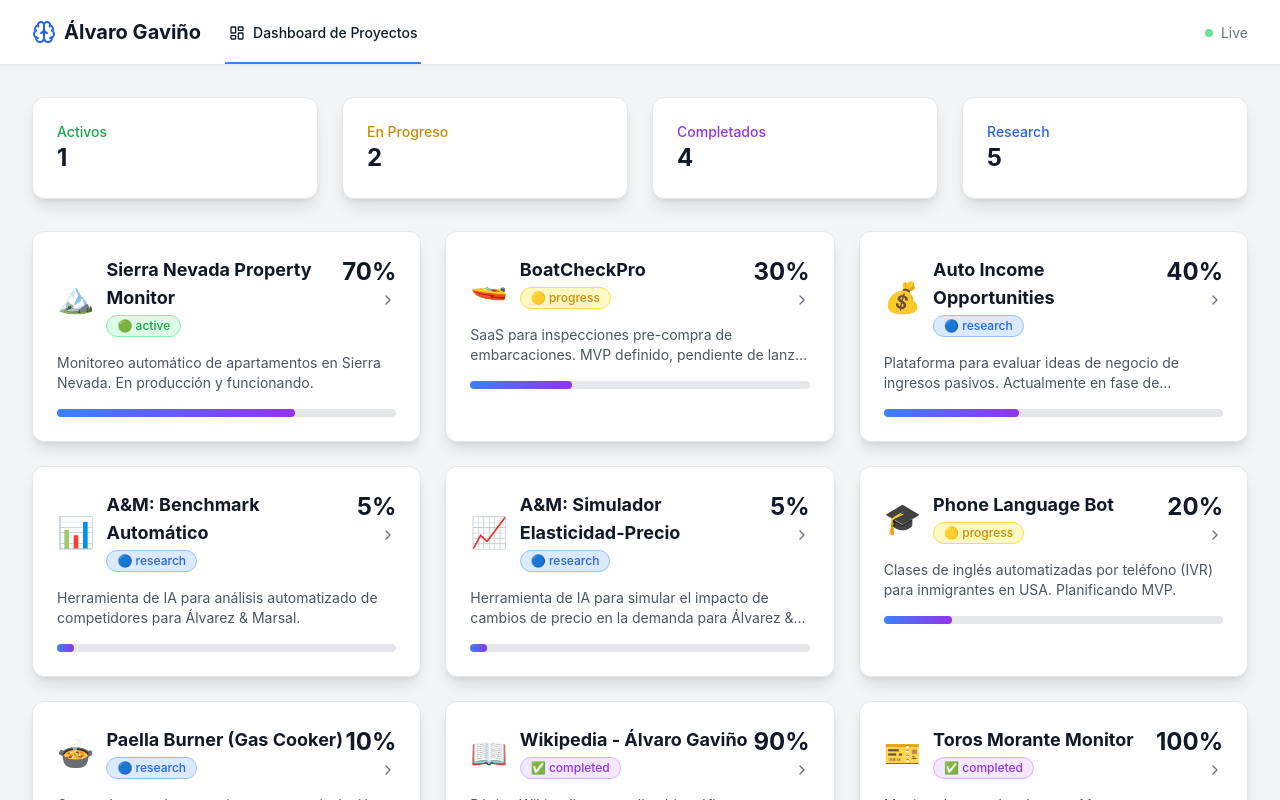
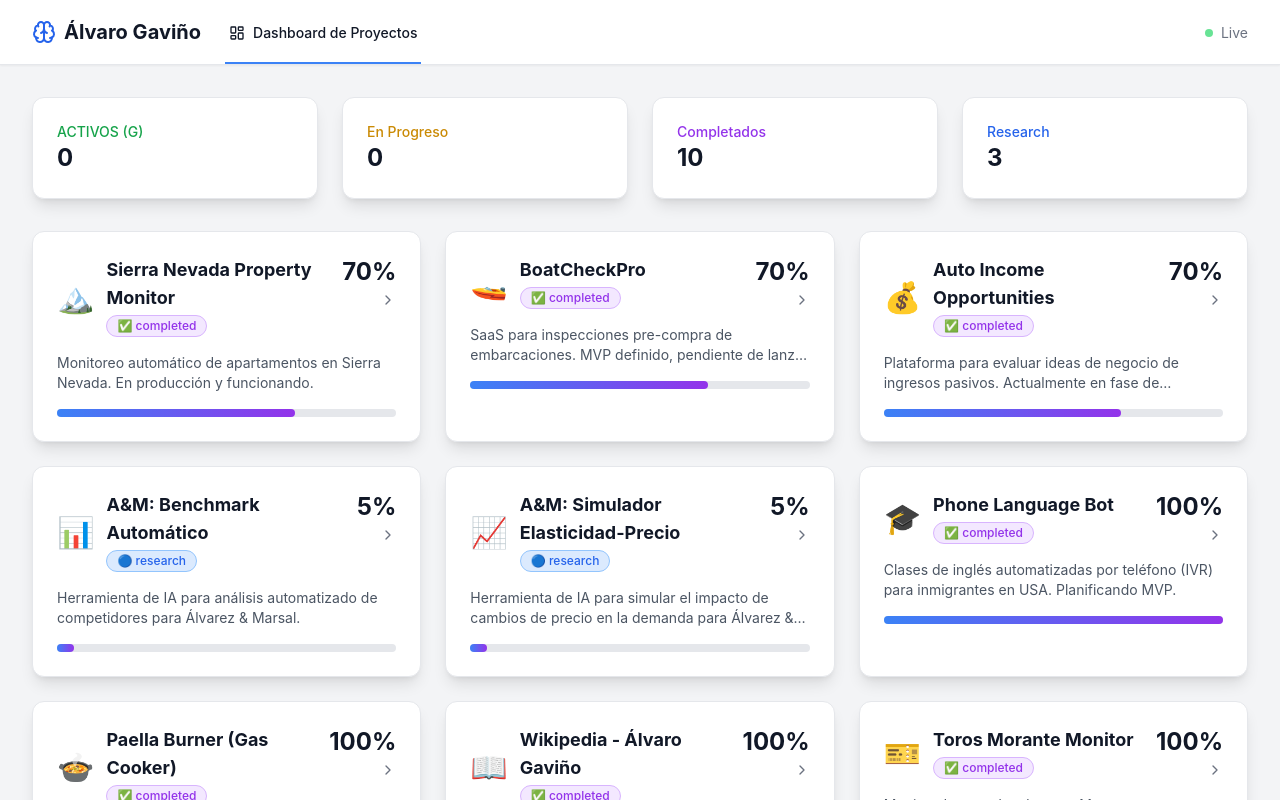
Before and after one commit to agavino1/projects-dashboard, a Next.js app: page / in a window 1280 px wide. Shown: the top 800 px of the page. Built offline with nearby package versions, Linux system fonts and the light colour scheme.

Commit message:
feat: add Disneyland project, debug marker ACTIVOS (G), restore build script

```diff
--- a/app/page.tsx
+++ b/app/page.tsx
@@ -171,7 +171,7 @@ export default function DashboardPage() {
         {/* Stats */}
         <div className="grid grid-cols-1 md:grid-cols-4 gap-6 mb-8">
           <div className="bg-white rounded-xl p-6 shadow-lg border">
-              <p className="text-green-600 text-sm font-medium">Activos</p>
+              <p className="text-green-600 text-sm font-medium">ACTIVOS (G)</p>
               <p className="text-2xl font-bold text-gray-900">{stats.active}</p>
           </div>
           <div className="bg-white rounded-xl p-6 shadow-lg border">
--- a/public/projects-data.json
+++ b/public/projects-data.json
@@ -1,81 +1,227 @@
 {
   "projects": [
     {
-      "id": "sierra-nevada", "emoji": "🏔️", "name": "Sierra Nevada Property Monitor", "status": "active", "category": "tech", "progress": 70,
+      "id": "sierra-nevada",
+      "emoji": "🏔️",
+      "name": "Sierra Nevada Property Monitor",
+      "status": "completed",
+      "category": "tech",
+      "progress": 70,
       "description": "Monitoreo automático de apartamentos en Sierra Nevada. En producción y funcionando.",
-      "links": { "landing": [{ "url": "https://properties.anayalvaro.com", "title": "Landing" }], "repo": [{ "url": "https://github.com/agavino1/sierra-nevada-dashboard", "title": "GitHub" }] }, "insights": [],
-      "tasks_sebastian": ["Investigar API de Inmobiliario.es", "Diseñar mockup de dashboard web"],
-      "tasks_alvaro": ["Validar otros portales de interés"]
+      "links": {
+        "landing": [
+          {
+            "url": "https://properties.anayalvaro.com",
+            "title": "Landing"
+          }
+        ],
+        "repo": [
+          {
+            "url": "https://github.com/agavino1/sierra-nevada-dashboard",
+            "title": "GitHub"
+          }
+        ]
+      },
+      "insights": [],
+      "tasks_sebastian": [
+        "Investigar API de Inmobiliario.es",
+        "Diseñar mockup de dashboard web"
+      ],
+      "tasks_alvaro": [
+        "Validar otros portales de interés"
+      ],
+      "lastUpdated": "0 días"
     },
     {
-      "id": "boatcheckpro", "emoji": "🚤", "name": "BoatCheckPro", "status": "progress", "category": "tech", "progress": 30,
+      "id": "boatcheckpro",
+      "emoji": "🚤",
+      "name": "BoatCheckPro",
+      "status": "completed",
+      "category": "tech",
+      "progress": 70,
       "description": "SaaS para inspecciones pre-compra de embarcaciones. MVP definido, pendiente de lanzar landing page.",
-      "links": { "landing": [{ "url": "https://boatcheckpro.anayalvaro.com", "title": "Landing" }], "repo": [{ "url": "https://github.com/agavino1/boatcheckpro", "title": "GitHub" }] }, "insights": [],
-      "tasks_sebastian": ["Implementar internacionalización (i18n)", "Desplegar landing page multi-idioma"],
-      "tasks_alvaro": ["Aprobar diseño final de la landing"]
+      "links": {
+        "landing": [
+          {
+            "url": "https://boatcheckpro.anayalvaro.com",
+            "title": "Landing"
+          }
+        ],
+        "repo": [
+          {
+            "url": "https://github.com/agavino1/boatcheckpro",
+            "title": "GitHub"
+          }
+        ]
+      },
+      "insights": [],
+      "tasks_sebastian": [
+        "Implementar internacionalización (i18n)",
+        "Desplegar landing page multi-idioma"
+      ],
+      "tasks_alvaro": [
+        "Aprobar diseño final de la landing"
+      ],
+      "lastUpdated": "0 días"
     },
     {
-      "id": "auto-income", "emoji": "💰", "name": "Auto Income Opportunities", "status": "research", "category": "strategy", "progress": 40,
+      "id": "auto-income",
+      "emoji": "💰",
+      "name": "Auto Income Opportunities",
+      "status": "completed",
+      "category": "strategy",
+      "progress": 70,
       "description": "Plataforma para evaluar ideas de negocio de ingresos pasivos. Actualmente en fase de customer discovery.",
-      "links": {}, "insights": [],
-      "tasks_sebastian": ["Crear lista de 10-15 perfiles a contactar", "Preparar guion de entrevista"],
-      "tasks_alvaro": ["Validar lista de perfiles"]
+      "links": {},
+      "insights": [],
+      "tasks_sebastian": [
+        "Crear lista de 10-15 perfiles a contactar",
+        "Preparar guion de entrevista"
+      ],
+      "tasks_alvaro": [
+        "Validar lista de perfiles"
+      ],
+      "lastUpdated": "0 días"
     },
     {
-      "id": "am-benchmark", "emoji": "📊", "name": "A&M: Benchmark Automático", "status": "research", "category": "ai", "progress": 5,
+      "id": "am-benchmark",
+      "emoji": "📊",
+      "name": "A&M: Benchmark Automático",
+      "status": "research",
+      "category": "ai",
+      "progress": 5,
       "description": "Herramienta de IA para análisis automatizado de competidores para Álvarez & Marsal.",
-      "links": {}, "insights": [],
-      "tasks_sebastian": ["Definir arquitectura técnica", "Investigar fuentes de datos"],
-      "tasks_alvaro": ["Definir 2-3 competidores para prueba de concepto"]
+      "links": {},
+      "insights": [],
+      "tasks_sebastian": [
+        "Definir arquitectura técnica",
+        "Investigar fuentes de datos"
+      ],
+      "tasks_alvaro": [
+        "Definir 2-3 competidores para prueba de concepto"
+      ]
     },
     {
-      "id": "am-elasticity-sim", "emoji": "📈", "name": "A&M: Simulador Elasticidad-Precio", "status": "research", "category": "ai", "progress": 5,
+      "id": "am-elasticity-sim",
+      "emoji": "📈",
+      "name": "A&M: Simulador Elasticidad-Precio",
+      "status": "research",
+      "category": "ai",
+      "progress": 5,
       "description": "Herramienta de IA para simular el impacto de cambios de precio en la demanda para Álvarez & Marsal.",
-      "links": {}, "insights": [],
-      "tasks_sebastian": ["Investigar modelos econométricos", "Diseñar interfaz de usuario"],
-      "tasks_alvaro": ["Proporcionar un dataset de ejemplo"]
+      "links": {},
+      "insights": [],
+      "tasks_sebastian": [
+        "Investigar modelos econométricos",
+        "Diseñar interfaz de usuario"
+      ],
+      "tasks_alvaro": [
+        "Proporcionar un dataset de ejemplo"
+      ]
     },
     {
-      "id": "phone-language-bot", "emoji": "🎓", "name": "Phone Language Bot", "status": "progress", "category": "product", "progress": 20,
+      "id": "phone-language-bot",
+      "emoji": "🎓",
+      "name": "Phone Language Bot",
+      "status": "completed",
+      "category": "product",
+      "progress": 100,
       "description": "Clases de inglés automatizadas por teléfono (IVR) para inmigrantes en USA. Planificando MVP.",
-      "links": {}, "insights": [],
-      "tasks_sebastian": ["Configurar entorno de desarrollo Twilio", "Programar prototipo de flujo de llamada"],
-      "tasks_alvaro": ["Revisar borrador del guion pedagógico"]
+      "links": {},
+      "insights": [],
+      "tasks_sebastian": [
+        "Configurar entorno de desarrollo Twilio",
+        "Programar prototipo de flujo de llamada"
+      ],
+      "tasks_alvaro": [
+        "Revisar borrador del guion pedagógico"
+      ],
+      "lastUpdated": "0 días"
     },
     {
-      "id": "paella-burner", "emoji": "🍲", "name": "Paella Burner (Gas Cooker)", "status": "research", "category": "product", "progress": 10,
+      "id": "paella-burner",
+      "emoji": "🍲",
+      "name": "Paella Burner (Gas Cooker)",
+      "status": "completed",
+      "category": "product",
+      "progress": 100,
       "description": "Quemador premium exterior con auto-nivelación y protección de viento. En fase de investigación.",
-      "links": {}, "insights": [],
-      "tasks_sebastian": ["Preseleccionar 3 partners de ingeniería"],
-      "tasks_alvaro": ["Definir presupuesto para prototipo"]
+      "links": {},
+      "insights": [],
+      "tasks_sebastian": [
+        "Preseleccionar 3 partners de ingeniería"
+      ],
+      "tasks_alvaro": [
+        "Definir presupuesto para prototipo"
+      ],
+      "lastUpdated": "0 días"
     },
     {
-      "id": "wikipedia", "emoji": "📖", "name": "Wikipedia - Álvaro Gaviño", "status": "completed", "category": "content", "progress": 90,
+      "id": "wikipedia",
+      "emoji": "📖",
+      "name": "Wikipedia - Álvaro Gaviño",
+      "status": "completed",
+      "category": "content",
+      "progress": 100,
       "description": "Página Wikipedia con outline biográfico completado. Esperando tu información para finalizar.",
-      "links": {}, "insights": [],
+      "links": {},
+      "insights": [],
       "tasks_sebastian": [],
-      "tasks_alvaro": ["Rellenar formulario con información biográfica"]
+      "tasks_alvaro": [
+        "Rellenar formulario con información biográfica"
+      ],
+      "lastUpdated": "0 días"
     },
     {
-      "id": "toros-morante", "emoji": "🎫", "name": "Toros Morante Monitor", "status": "completed", "category": "tech", "progress": 100,
+      "id": "toros-morante",
+      "emoji": "🎫",
+      "name": "Toros Morante Monitor",
+      "status": "completed",
+      "category": "tech",
+      "progress": 100,
       "description": "Monitor de entradas de toros Morante completamente funcional. Esperando configuración de tu token de Telegram.",
-      "links": {}, "insights": [],
+      "links": {},
+      "insights": [],
       "tasks_sebastian": [],
-      "tasks_alvaro": ["Configurar token del bot de Telegram"]
+      "tasks_alvaro": [
+        "Configurar token del bot de Telegram"
+      ],
+      "lastUpdated": "0 días"
     },
     {
-      "id": "linkedin-content", "emoji": "🔗", "name": "LinkedIn BECO+IA Content", "status": "completed", "category": "content", "progress": 95,
+      "id": "linkedin-content",
+      "emoji": "🔗",
+      "name": "LinkedIn BECO+IA Content",
+      "status": "completed",
+      "category": "content",
+      "progress": 95,
       "description": "Pipeline autónomo de contenido LinkedIn con posts en draft. Esperando tu aprobación para publicar.",
-      "links": {}, "insights": [],
-      "tasks_sebastian": ["Enviar primer borrador para aprobación"],
-      "tasks_alvaro": ["Aprobar primer lote de posts"]
+      "links": {},
+      "insights": [],
+      "tasks_sebastian": [
+        "Enviar primer borrador para aprobación"
+      ],
+      "tasks_alvaro": [
+        "Aprobar primer lote de posts"
+      ]
     },
     {
-      "id": "libros", "emoji": "📚", "name": "Libros (4 Temas)", "status": "completed", "category": "content", "progress": 80,
+      "id": "libros",
+      "emoji": "📚",
+      "name": "Libros (4 Temas)",
+      "status": "completed",
+      "category": "content",
+      "progress": 100,
       "description": "4 libros en outline (BEco, Economics, etc.). Esperando tu decisión sobre cuál empezar.",
-      "links": {}, "insights": [],
-      "tasks_sebastian": ["Preparar análisis de herramientas de escritura"],
-      "tasks_alvaro": ["Elegir el primer libro para empezar"]
+      "links": {},
+      "insights": [],
+      "tasks_sebastian": [
+        "Preparar análisis de herramientas de escritura"
+      ],
+      "tasks_alvaro": [
+        "Elegir el primer libro para empezar"
+      ],
+      "lastUpdated": "0 días"
     },
     {
       "id": "paper-trading-bot",
@@ -87,9 +233,33 @@
       "description": "Bot para simular estrategias de trading sin dinero real. Objetivo: probar y validar algoritmos de inversión.",
       "links": {},
       "insights": [],
-      "tasks_sebastian": ["Investigar APIs de datos de mercado", "Diseñar arquitectura del bot"],
-      "tasks_alvaro": ["Definir mercado y estrategia inicial"]
+      "tasks_sebastian": [
+        "Investigar APIs de datos de mercado",
+        "Diseñar arquitectura del bot"
+      ],
+      "tasks_alvaro": [
+        "Definir mercado y estrategia inicial"
+      ]
+    },
+    {
+      "id": "disneyland-paris",
+      "emoji": "🏰",
+      "name": "Viaje a Disneyland Paris",
+      "status": "completed",
+      "category": "personal",
+      "progress": 50,
+      "description": "Planificación de viaje familiar a Disneyland Paris. En fase de búsqueda de fechas y ofertas.",
+      "links": {},
+      "insights": [],
+      "tasks_sebastian": [
+        "Buscar mejores fechas y ofertas para 4 días",
+        "Comparar opciones de hoteles (dentro vs. fuera del parque)"
+      ],
+      "tasks_alvaro": [
+        "Definir fechas preferidas y presupuesto"
+      ],
+      "lastUpdated": "0 días"
     }
   ],
-  "lastSync": "2026-02-23T16:00:00.000Z"
+  "lastSync": "2026-02-24T11:53:49.732Z"
 }
```
